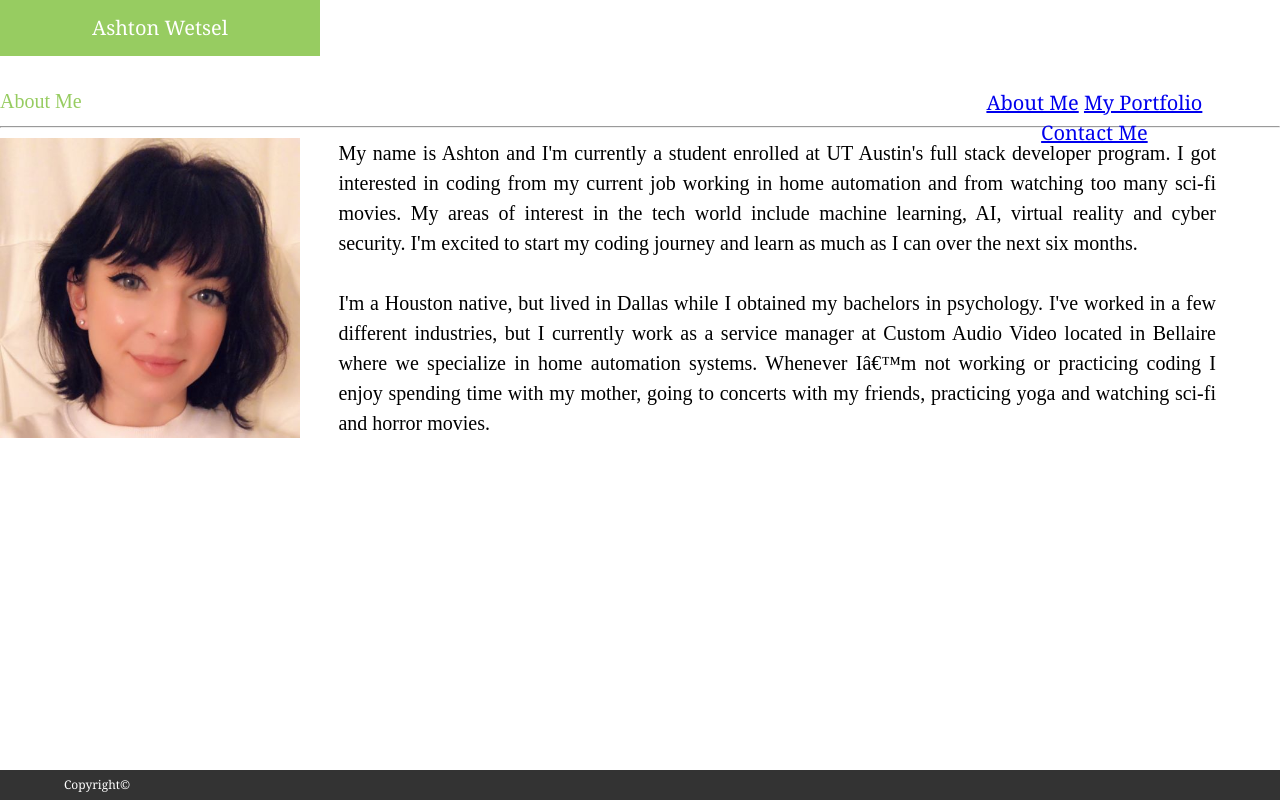
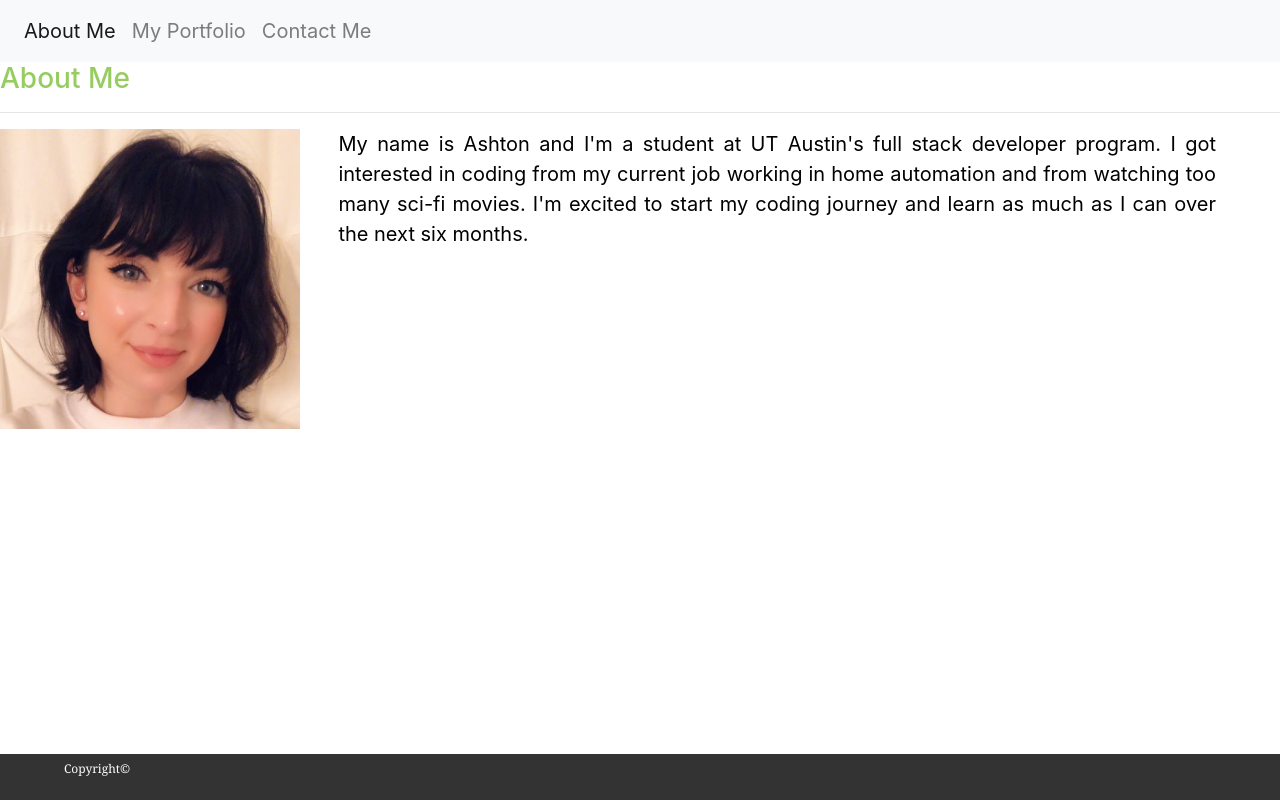
Before and after one commit to aw-exe/Responsive-Portfolio, a plain HTML site: page index.html in a window 1280 px wide. Drawn offline with nearby package versions, Linux system fonts and the light colour scheme.

Commit message:
Went back to clean up my code, currently redoing my headers for proper nav bars.

```diff
--- a/assets/css/style.css
+++ b/assets/css/style.css
@@ -62,19 +62,6 @@ body {
     color: #000;
 }
 
-header {
-    padding: 1%;
-    width: 25%;
-    font-family: Georgia, 'Times New Roman', Times, serif;
-    color: #fff;
-    background-color: rgb(151, 204, 97);
-}
-
-nav {
-    position: fixed;
-    margin: 45px;
-}
-
 h3 {
     text-align: left;
     Color: rgb(151, 204, 97);
@@ -106,16 +93,16 @@ footer {
 }
 
 @media only screen and (max-width: 980px) {
-    body {
-        background-color: grey;
+    element {
+        ;
     }
 
 @media only screen and (max-width: 768px) {
-    body {
-        background-color: tan;
+    element {
+        ;
     }
 
 @media only screen and (max-width: 640px) {
     body {
-        background-color: darkgrey;
+        margin-left: 5%;
     }
--- a/index.html
+++ b/index.html
@@ -1,34 +1,50 @@
 <!DOCTYPE html>
 <html lang="en">
+
 <head>
     <meta charset="UTF=-8" />
 
     <title>About Me</title>
 
     <meta name="viewport" content="width=device-width, initial-scale=1, shrink-to-fit=no">
-        <link rel="stylesheet" type="text/css" href="./assets/css/reset.css">
+    <link rel="stylesheet" href="https://stackpath.bootstrapcdn.com/bootstrap/4.4.1/css/bootstrap.min.css"
+        integrity="sha384-Vkoo8x4CGsO3+Hhxv8T/Q5PaXtkKtu6ug5TOeNV6gBiFeWPGFN9MuhOf23Q9Ifjh" crossorigin="anonymous">
+
     <link rel="stylesheet" type="text/css" href="./assets/css/style.css">
 </head>
-</html>
+
+<header>
+    <nav class="navbar navbar-expand-lg navbar-light bg-light">
+        <button class="navbar-toggler" type="button" data-toggle="collapse" data-target="#navbarNav"
+            aria-controls="navbarNav" aria-expanded="false" aria-label="Toggle navigation">
+            <span class="navbar-toggler-icon"></span>
+        </button>
+        <div class="collapse navbar-collapse" id="navbarNav">
+            <ul class="navbar-nav">
+                <li class="nav-item active">
+                    <a class="nav-link" href="index.html">About Me <span class="sr-only"></span></a>
+                </li>
+                <li class="nav-item">
+                    <a class="nav-link" href="./portfolio.html">My Portfolio</a>
+                </li>
+                <li class="nav-item">
+                    <a class="nav-link" href="./contact.html">Contact Me</a>
+                </li>
+            </ul>
+        </div>
+    </nav>
+</header>
 
 <body>
-
-    <header>
-        <h1>Ashton Wetsel</h1>
-        <div class="nav-container">
-            <nav><a href="index.html">About Me</a> <a href="./portfolio.html">My Portfolio</a> <a href="./contact.html">Contact Me</a></nav>
-        </div>
-    </header>
-
-    <br>
 
     <div class="section">
         <h3>About Me</h3>
         <hr>
-        <img id="bio-image" src="./assets/images/profilepicture.JPG"  alt="Ashton's profile picture">
-        <p>My name is Ashton and I'm currently a student enrolled at UT Austin's full stack developer program. I got interested in coding from my current job working in home automation and from watching too many sci-fi movies. My areas of interest in the tech world include machine learning, AI, virtual reality and cyber security. I'm excited to start my coding journey and learn as much as I can over the next six months.</p>
+        <img id="bio-image" src="./assets/images/profilepicture.jpg" alt="Ashton's profile picture">
+        <p>My name is Ashton and I'm a student at UT Austin's full stack developer program. I got interested in coding
+            from my current job working in home automation and from watching too many sci-fi movies. I'm excited to
+            start my coding journey and learn as much as I can over the next six months.</p>
         <br>
-        <p>I'm a Houston native, but lived in Dallas while I obtained my bachelors in psychology. I've worked in a few different industries, but I currently work as a service manager at Custom Audio Video located in Bellaire where we specialize in home automation systems. Whenever I’m not working or practicing coding I enjoy spending time with my mother, going to concerts with my friends, practicing yoga and watching sci-fi and horror movies.</p>
     </div>
 
 
@@ -36,3 +52,5 @@
         <p>Copyright&#169;</p>
     </footer>
 </body>
+
+</html>
```
Lines whose indentation alone changed are shown as unchanged.
